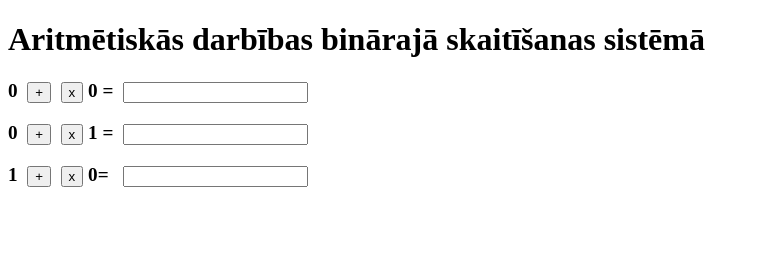
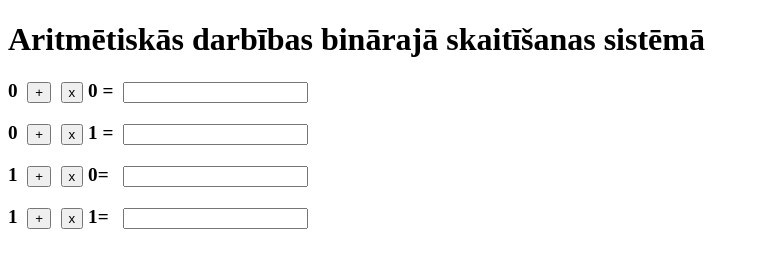
Before and after one commit to limonofficial/TestWeb, a plain HTML site: page darbibas.html in a window 1280 px wide. Shown: the whole page, without its empty margins (0-760 px from the left). Drawn offline with Linux system fonts and the light colour scheme.

Commit message:
Merge origin/master
Conflicts:
	README.md
	darbibas.html

```diff
--- a/darbibas.html
+++ b/darbibas.html
@@ -32,6 +32,11 @@ and open the template in the editor.
 <input onclick="rez10.value=0" name="reiz10" value="x" type="button"> 0=&nbsp;
 &nbsp;<input name="rez10">
 </p>
+<p>1&nbsp;
+<input onclick="rez03.value=2" name="plus03" value="+" type="button">&nbsp;
+<input onclick="rez03.value=1" name="reiz03" value="x" type="button"> 1=&nbsp;
+&nbsp;<input name="rez03">
+</p>
 
 </form>
 </body></html>
```
